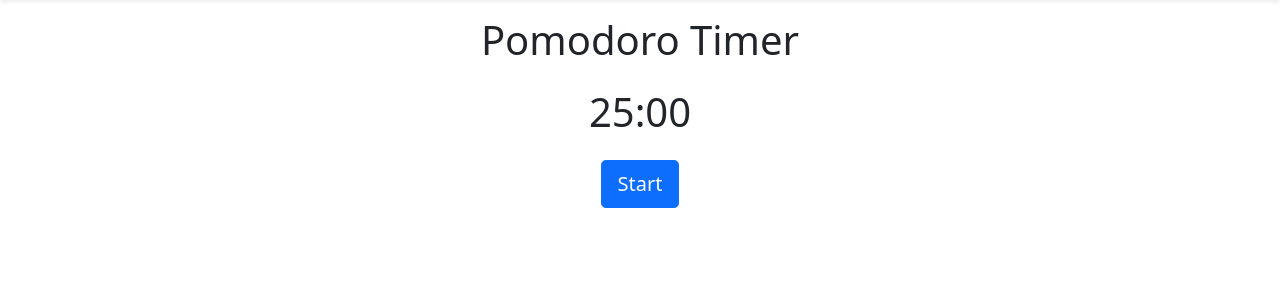
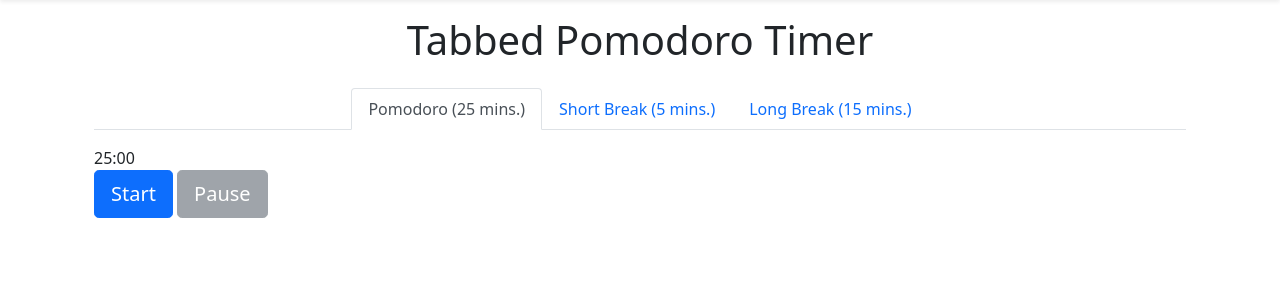
Before and after one commit to konarkm68/aio-productivity, a Flask app: page /pomodoro in a window 1280 px wide. Shown: the part 76-376 px from the top of the page. Run offline with Flask 3, Linux system fonts and the light colour scheme; some libraries are stand-ins or nearby versions.

Commit message:
del_task func + timer func

```diff
--- a/app.py
+++ b/app.py
@@ -138,19 +138,29 @@ def logout():
     return redirect("/")
 
 
-@app.route('/to_do')
+@app.route('/to_do', methods=["GET"])
 def to_do():
-    tasks = db.execute("SELECT todo, category, status FROM todo;")
-    ic(tasks)
+    tasks = db.execute("SELECT * FROM todo WHERE user_id = ?", session["user_id"])
+
     return render_template("to_do.html", tasks=tasks)
+
+@app.route('/del_task', methods=["GET", "POST"])
+def del_task():
+    ic(request.form.get("task_id"))
+    db.execute("DELETE from todo WHERE id = ? AND user_id = ?", request.form.get("task_id"), session["user_id"])
+
+    return redirect(url_for('to_do'))
+
 @app.route('/add_task', methods=['POST'])
 def add_task():
-    # TODO
-    pass
-@app.route('/del_task', methods=["POST"])
-def del_task():
-    # TODO
-    pass
+    task = request.form.get("task")
+    category = request.form.get("category") or "uncategorized"
+    status = request.form.get("status") or "not started"
+
+    db.execute("INSERT INTO todo (todo, category, status, user_id) VALUES (?, ?, ?, ?)", task, category, status, session["user_id"])
+
+    return redirect(url_for('to_do'))
+
 @app.route('/edit_task', methods=['POST'])
 def edit_task():
     # TODO
@@ -162,10 +172,39 @@ def pomodoro():
     return render_template('pomodoro.html')
 
 
-@app.route('/note')
+@app.route('/note', methods=["GET", "POST"])
 def note():
-    return render_template('note.html')
+    if request.method == "POST":
+        note = request.form.get("note")
 
+        if not note:
+            note = "empty"
+
+        category = request.form.get("category") or "uncategorized"
+
+        db.execute("INSERT INTO note (note, category, user_id) VALUES (?, ?, ?)",
+                   note, category, session["user_id"])
+
+        return redirect(url_for('note'))
+
+    notes = db.execute("SELECT * FROM note WHERE user_id = ?", session["user_id"])
+
+    return render_template('note.html', notes=notes)
+
+@app.route('/deletenote', methods=["GET", "POST"])
+def deletenote():
+    note_id = request.form.get("note_id")
+    print("Note ID:", note_id)
+
+    if note_id is not None and note_id != '':
+        note_id = int(note_id)
+    else:
+        # Redirect back to previous page or display an error message
+        return redirect(request.referrer)
+
+    db.execute("DELETE from note WHERE note_id = ? AND user_id = ?", (note_id, session["user_id"]))
+
+    return redirect(url_for('note'))
 
 @app.route("/changepassword", methods=["GET", "POST"])
 @login_required
--- /dev/null
+++ b/schema.txt
@@ -0,0 +1,4 @@
+CREATE TABLE sqlite_sequence(name,seq);
+CREATE TABLE IF NOT EXISTS 'users' (id INTEGER PRIMARY KEY AUTOINCREMENT NOT NULL, username TEXT NOT NULL, hash TEXT NOT NULL);
+CREATE UNIQUE INDEX username ON users (username);
+CREATE TABLE IF NOT EXISTS 'todo' (id INTEGER PRIMARY KEY AUTOINCREMENT NOT NULL, todo TEXT NOT NULL, category TEXT NOT NULL DEFAULT 'uncategorized', status TEXT NOT NULL DEFAULT 'not started', user_id INTEGER, FOREIGN KEY (user_id) REFERENCES users(id));
--- /dev/null
+++ b/static/pomodoro.js
@@ -0,0 +1,80 @@
+const timerDisplays = document.querySelectorAll('.timer-display');
+const startButtons = document.querySelectorAll('.start-button');
+const stopButtons = document.querySelectorAll('.pause-button');
+const audioElements = document.querySelectorAll('audio');
+
+let timerIntervals = [];
+let currentTab = document.querySelector('.tab-pane.active'); // Get the active tab initially
+
+// Function to update timer display (reusable for all timers)
+function updateTimerDisplay(timerDisplayElement, remainingTime) {
+  const minutes = Math.floor(remainingTime / 60);
+  const seconds = remainingTime % 60;
+  timerDisplayElement.textContent = `${minutes.toString().padStart(2, '0')}:${seconds.toString().padStart(2, '0')}`;
+}
+
+// Function to handle timer logic (reusable for all timers)
+function handleTimer(timerDisplayElement, startButton, pauseButton, audioElement, initialTime) {
+  let remainingTime = initialTime; // Set initial remaining time
+  let timerInterval = null;
+
+  startButton.addEventListener('click', () => {
+    if (timerInterval === null) {
+      timerInterval = setInterval(() => {
+        remainingTime--;
+        updateTimerDisplay(timerDisplayElement, remainingTime);
+
+        if (remainingTime === 0) {
+          clearInterval(timerInterval);
+          audioElement.play(); // Play the bell sound
+          pauseButton.disabled = true;
+          startButton.disabled = false;
+
+          // Handle switching to next break after Pomodoro cycle (optional)
+          if (currentTab.id === 'pomodoro') {
+            const nextTab = currentTab.nextElementSibling;
+            if (nextTab) {
+              nextTab.querySelector('.start-button').disabled = false; // Enable start button for next break
+            }
+          }
+        }
+      }, 1000); // Update timer every second
+      pauseButton.disabled = false;
+      startButton.disabled = true;
+    }
+  });
+
+  pauseButton.addEventListener('click', () => {
+    if (timerInterval !== null) {
+      clearInterval(timerInterval);
+      timerInterval = null;
+      pauseButton.disabled = true;
+      startButton.disabled = false;
+    }
+  });
+}
+
+// Loop through each timer container (tab pane) and set up individual timers
+timerDisplays.forEach((timerDisplayElement, index) => {
+  const startButton = startButtons[index];
+  const stopButton = stopButtons[index];
+  const audioElement = audioElements[index];
+
+  let initialTime; // Set initial time based on tab pane (use switch or if/else)
+
+  switch (currentTab.id) {
+    case 'pomodoro':
+      initialTime = 25 * 60; // Pomodoro (25 minutes)
+      break;
+    case 'short-break':
+      initialTime = 5 * 60; // Short Break (5 minutes)
+      break;
+    case 'long-break':
+      initialTime = 15 * 60; // Long Break (15 minutes)
+      startButton.disabled = true; // Initially disable long break start button
+      break;
+  }
+
+  handleTimer(timerDisplayElement, startButton, stopButton, audioElement, initialTime);
+  timerIntervals.push(timerInterval); // Keep track of each timer interval
+});
--- a/templates/layout.html
+++ b/templates/layout.html
@@ -7,7 +7,7 @@
   <link href="https://cdn.jsdelivr.net/npm/bootstrap@5.1.3/dist/css/bootstrap.min.css" rel="stylesheet" integrity="sha384-1BmE4kWBq78iYhFldvKuhfTAU6auU8tT94WrHftjDbrCEXSU1oBoqyl2QvZ6jIW3" crossorigin="anonymous">
 
   <link href="/static/ico.png" rel="icon">
-  <link href="/static/styles.css" rel="stylesheet">
+  <!--<link href="/static/styles.css" rel="stylesheet">-->
 
   <title>All-in-1 Productivity</title>
 </head>
@@ -73,7 +73,6 @@
   </main>
 
   <script src="https://cdn.jsdelivr.net/npm/bootstrap@5.1.3/dist/js/bootstrap.bundle.min.js" integrity="sha384-ka7Sk0Gln4gmtz2MlQnikT1wXgYsOg+OMhuP+IlRH9sENBO0LRn5q+8nbTov4+1p" crossorigin="anonymous"></script>
-  <script src="{{ url_for('static', filename='todo.js') }}"></script>
 
 </body>
 </html>
--- a/templates/pomodoro.html
+++ b/templates/pomodoro.html
@@ -5,11 +5,53 @@
 {% endblock %}
 
 {% block main %}
-<section class="pomodoro-container container d-flex flex-column align-items-center justify-content-center">
-  <h1 class="text-center mb-4">Pomodoro Timer</h1>
+<div class="container mt-3">
+  <h1 class="text-center mb-4">Tabbed Pomodoro Timer</h1>
+  <ul class="nav nav-tabs justify-content-center mb-3">
+    <li class="nav-item">
+      <a class="nav-link active" data-bs-toggle="tab" href="#pomodoro">Pomodoro (25 mins.)</a>
+    </li>
+    <li class="nav-item">
+      <a class="nav-link" data-bs-toggle="tab" href="#short-break">Short Break (5 mins.)</a>
+    </li>
+    <li class="nav-item">
+      <a class="nav-link" data-bs-toggle="tab" href="#long-break">Long Break (15 mins.)</a>
+    </li>
+  </ul>
 
-  <div class="timer-display display-2 fs-1 text-center mb-4">25:00</div>
+  <div class="tab-content">
+    <div class="tab-pane active" id="pomodoro">
+      <div class="timer-container">
+        <div class="timer-display">25:00</div>
+        <div class="controls">
+          <button class="btn btn-primary btn-lg start-button" type="button">Start</button>
+          <button class="btn btn-secondary btn-lg stop-button" type="button" disabled="true">Pause</button>
+        </div>
+        <audio id="pomodoro-bell" src="/static/bell.mp3" preload="auto"></audio>
+      </div>
+    </div>
+    <div class="tab-pane" id="short-break">
+      <div class="timer-container">
+        <div class="timer-display">05:00</div>
+        <div class="controls">
+          <button class="btn btn-primary btn-lg start-button" type="button">Start</button>
+          <button class="btn btn-secondary btn-lg stop-button" type="button" disabled="true">Pause</button>
+        </div>
+        <audio id="break-bell" src="/static/break-bell.mp3" preload="auto"></audio>
+      </div>
+    </div>
+    <div class="tab-pane" id="long-break">
+      <div class="timer-container">
+        <div class="timer-display">15:00</div>
+        <div class="controls">
+          <button class="btn btn-primary btn-lg start-button" type="button">Start</button>
+          <button class="btn btn-secondary btn-lg stop-button" type="button" disabled="true">Pause</button>
+        </div>
+        <audio id="long-break-bell" src="/static/long-break-bell.mp3" (optional) preload="auto"></audio>
+      </div>
+    </div>
+  </div>
+</div>
 
-  <button class="btn btn-primary btn-lg" type="button">Start</button>
-</section>
+<script src="static/pomodoro.js"></script>
 {% endblock %}
```
Also changed, not shown: templates/note.html (+38 -4 lines), templates/to_do.html (+15 -8 lines), aio-p.db, static/aio-p.db (added), templates/to_do.js (deleted).
